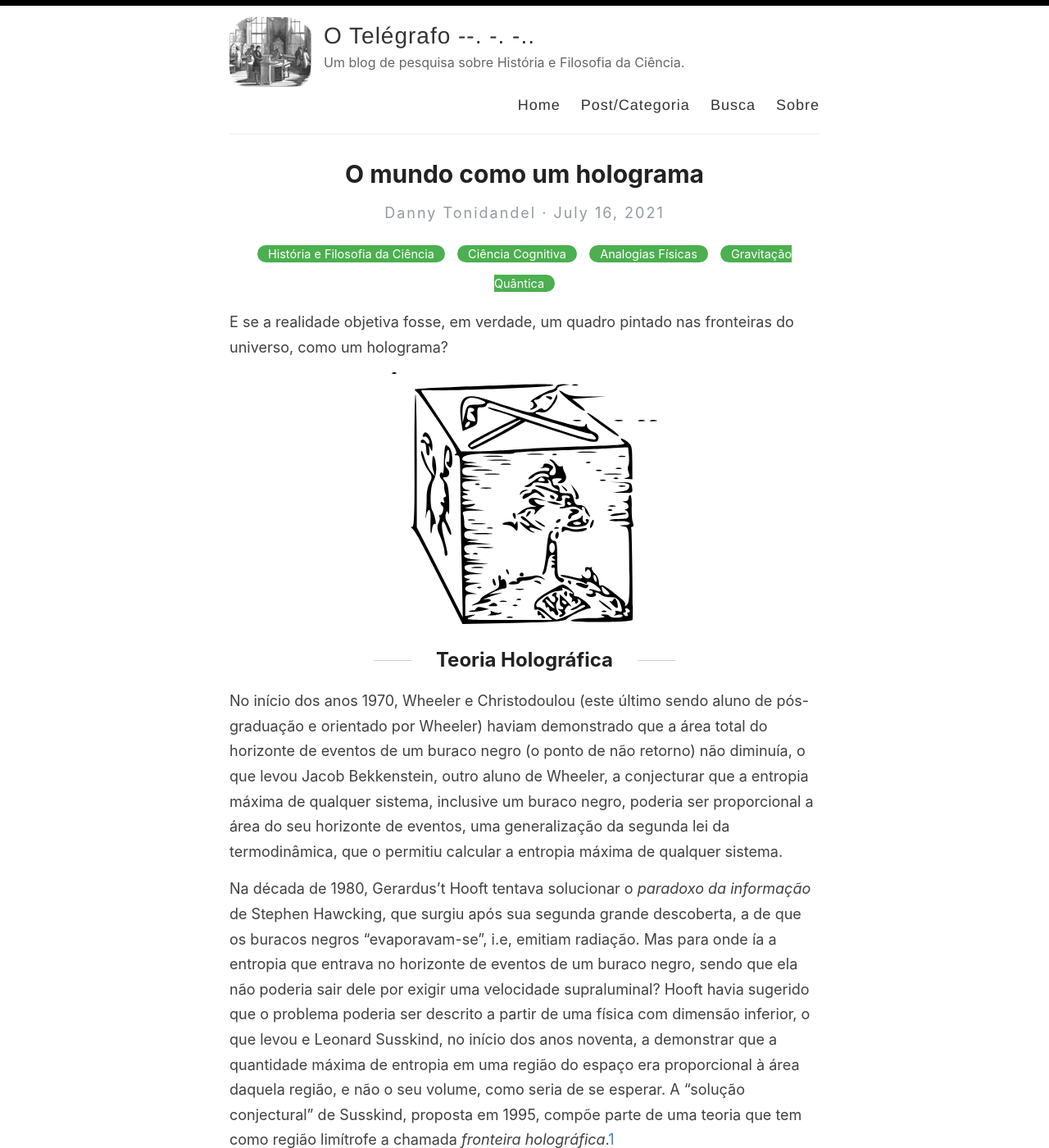
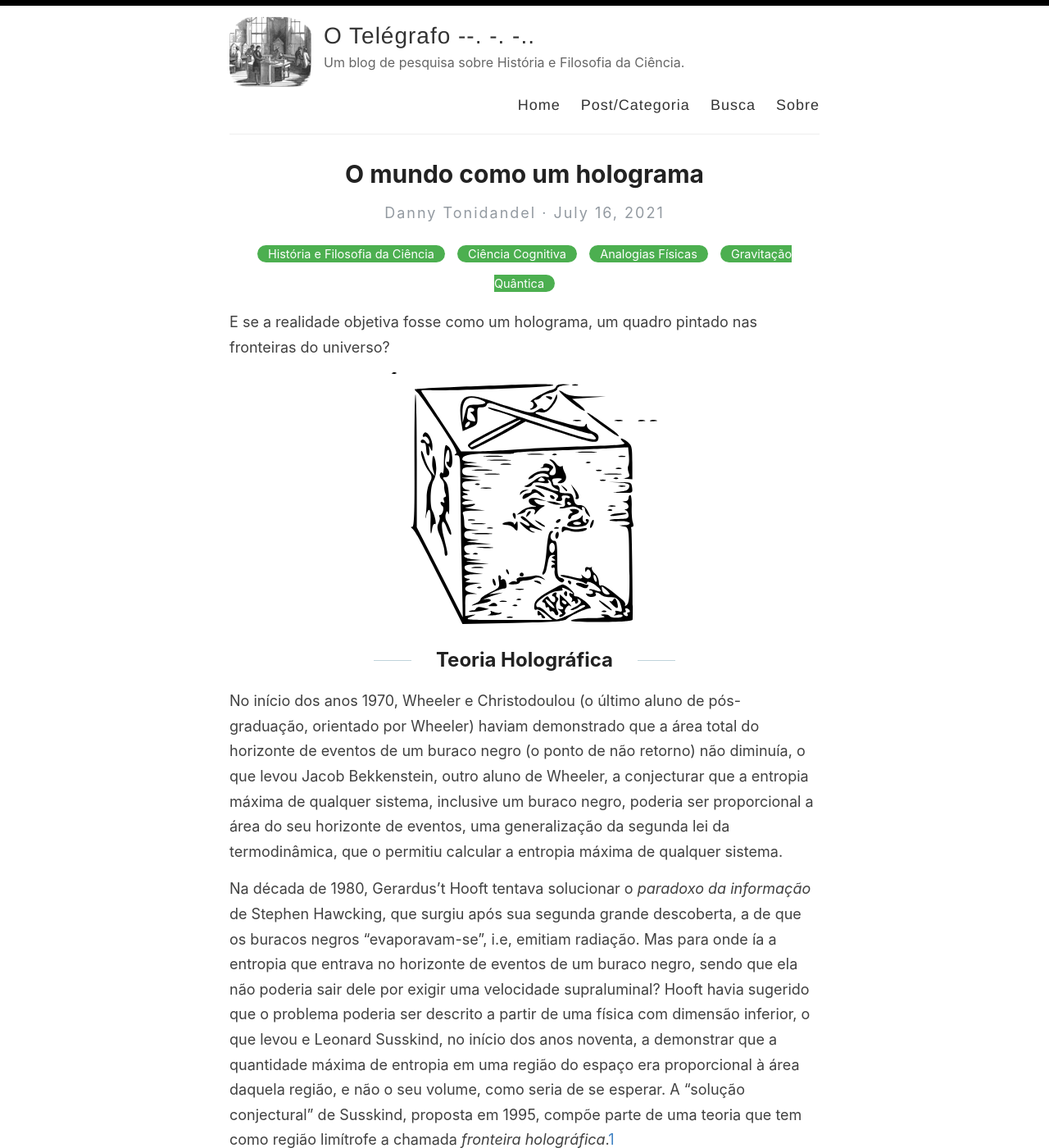
Before and after one commit to tonidandel/otelegrafo_, a Jekyll site: the page built from _posts/2021-07-16-teoria-holografica.md, in a window 1280 px wide and 1400 px high. Shown: the whole window at 82% size. Built offline with Jekyll 4.4.1, drawn with Linux system fonts in a browser that asks for light colours; nearby versions of some CDN libraries; some web fonts are replaced; formulas are drawn with MathJax 3.

Commit message:
fronteira-holografica

```diff
--- a/_posts/2021-07-16-teoria-holografica.md
+++ b/_posts/2021-07-16-teoria-holografica.md
@@ -9,12 +9,12 @@ categories:
   - Gravitação Quântica
 ---
 
-E se a realidade objetiva fosse, em verdade, um quadro pintado nas fronteiras do universo, como um holograma?
+E se a realidade objetiva fosse como um holograma, um quadro pintado nas fronteiras do universo?
 
  ![O elemento Terra engendrado a partir de um cubo na obra de Kepler (Prodromus dissertationum cosmographicarum, de 1596), inspirado no Timeu de Platão.](https://otelegrafo.com/images/135px-Kepler_Hexahedron_Earth.svg)
 
 ## Teoria Holográfica
-No início dos anos 1970, Wheeler e Christodoulou (este último sendo aluno de pós-graduação e orientado por Wheeler) haviam demonstrado que a área total do horizonte de eventos de um buraco negro (o ponto de não retorno) não diminuía, o que levou Jacob Bekkenstein, outro aluno de Wheeler, a conjecturar que a entropia máxima de qualquer sistema, inclusive um buraco negro, poderia ser proporcional a área do seu horizonte de eventos, uma generalização da segunda lei da termodinâmica, que o permitiu calcular a entropia máxima de qualquer sistema.
+No início dos anos 1970, Wheeler e Christodoulou (o último aluno de pós-graduação, orientado por Wheeler) haviam demonstrado que a área total do horizonte de eventos de um buraco negro (o ponto de não retorno) não diminuía, o que levou Jacob Bekkenstein, outro aluno de Wheeler, a conjecturar que a entropia máxima de qualquer sistema, inclusive um buraco negro, poderia ser proporcional a área do seu horizonte de eventos, uma generalização da segunda lei da termodinâmica, que o permitiu calcular a entropia máxima de qualquer sistema.
 
 Na década de 1980, Gerardus't Hooft tentava solucionar o _paradoxo da informação_ de Stephen Hawcking, que surgiu após sua segunda grande descoberta, a de que os buracos negros "evaporavam-se", i.e, emitiam radiação. Mas para onde ía a entropia que entrava no horizonte de eventos de um buraco negro, sendo que ela não poderia sair dele por exigir uma velocidade supraluminal? Hooft havia sugerido que o problema poderia ser descrito a partir de uma física com dimensão inferior, o que levou e Leonard Susskind, no início dos anos noventa, a demonstrar que a quantidade máxima de entropia em uma região do espaço era proporcional à área daquela região, e não o seu volume, como seria de se esperar. A "solução conjectural"  de Susskind, proposta em 1995, compõe parte de uma teoria que tem como região limítrofe a chamada _fronteira holográfica_.[^2]
 
```
